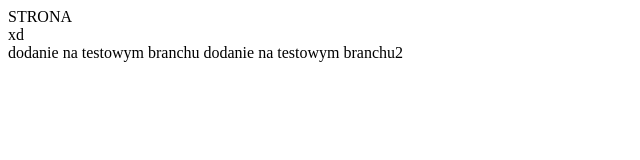
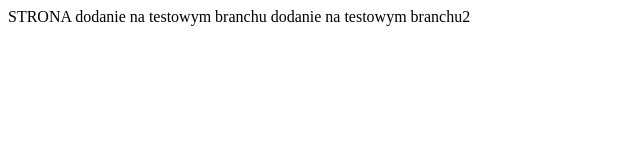
Before and after one commit to saqu15/cwiczenie-git, a plain HTML site: page index.html in a window 1280 px wide. Shown: the whole page, without its empty margins (0-640 px from the left). Drawn offline with Linux system fonts and the light colour scheme.

Commit message:
commit konfliktu z konsoli

```diff
--- a/index.html
+++ b/index.html
@@ -8,9 +8,7 @@
 </head>
 <body>
     STRONA
-    <div>
-        <span>xd</span>
-    </div>
+
     dodanie na testowym branchu
     dodanie na testowym branchu2
 </body>
```
